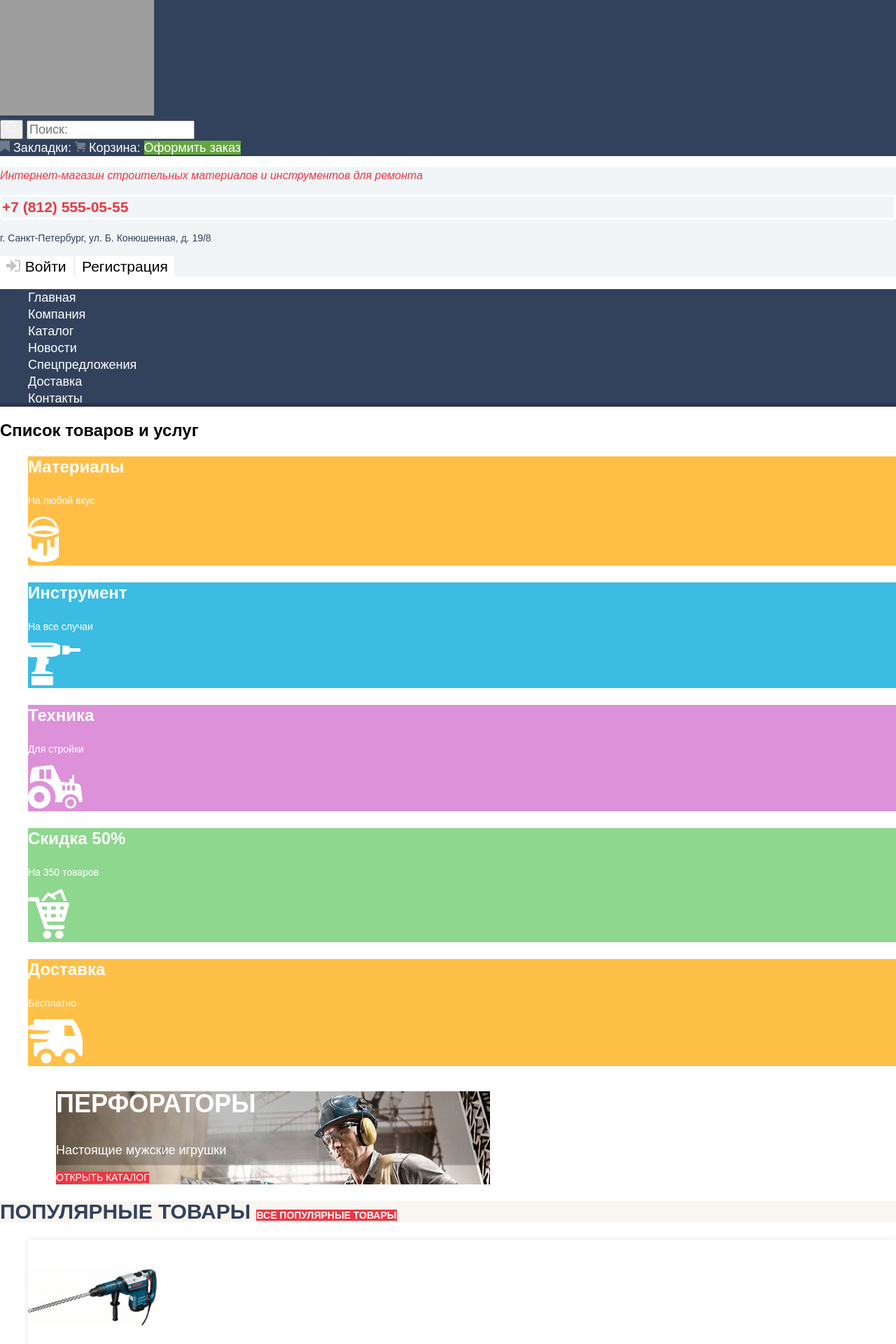
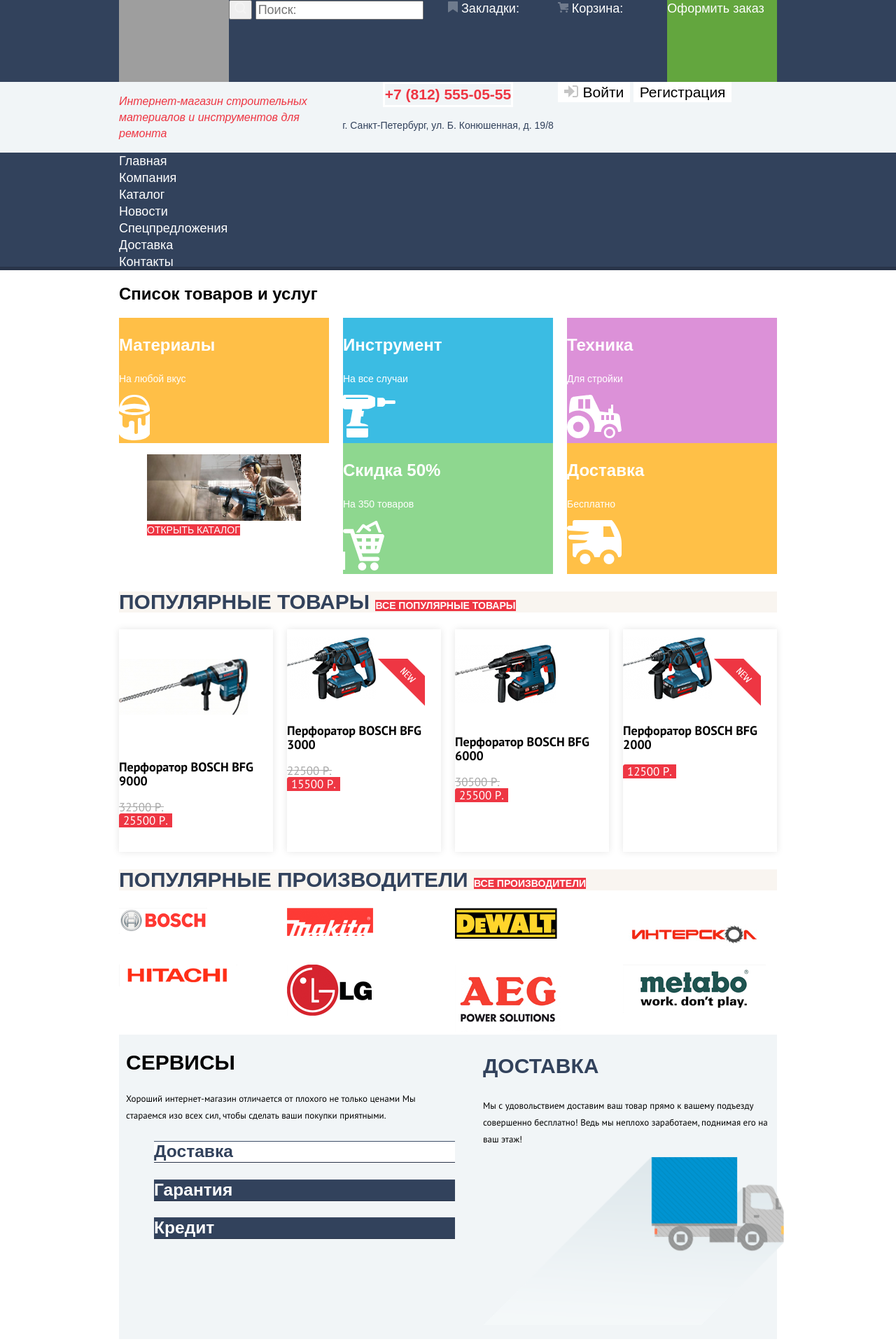
Before and after one commit to Miksyu/Website-Development-for-a-Construction-Equipment-Store, a web app: file index.html in a window 1280 px wide. Shown: the top 1920 px of the page at 70% size. Run offline with its HTML, style and script files only (its server is not run), Linux system fonts and the light colour scheme; some libraries are stand-ins or nearby versions; some web fonts are replaced; grey boxes are pictures that could not be loaded.

Commit message:
Сетка на гридах для главной страницы

```diff
--- a/css/style.css
+++ b/css/style.css
@@ -58,15 +58,35 @@ img{
     max-width: 100%;
     height: auto;
 }
+                            /* GRID */
+.page {
+    height: 100%;
+
+}
+.page-body {
+    min-height: 100%;
+    display: grid;
+    grid-template-rows: min-content 1fr min-content;
+    align-content: start;
+}
+
                             /* HEADER */
 .header{
-    background-color:var(--white);;
+    background-color:var(--white);
 }
 .header-top{
+    background-color: var(--dark-blue);
+}
+.header-top-content{
+    width: 940px;
+    margin: 0 auto;
+    padding: 0 10px;
+    display: grid;
+    grid-template-columns: 1fr 2fr 1fr 1fr 1fr;
     font-size: 18px;
     line-height: 24px;
     color: var(--white);
-    background-color: var(--dark-blue);
+
 }
 .logo{
     background-image: url("img/Object.svg");
@@ -99,15 +119,25 @@ img{
     background-color: var(--green);
 }
 .header-middle{
+
     background-color: var(--light-blue);
 }
+.header-middle-content{
+    display: grid;
+    grid-template-columns: 1fr 1fr 1fr;
+    width: 940px;
+    margin: 0 auto;
+    padding: 0 10px;
+}
 .header-description{
+    justify-self: left;
     font-style: italic;
     font-size: 16px;
     line-height: 23px;
     color: var(--red);
 }
 .header-middle-tel{
+    justify-self: center;
     font-weight: bold;
     font-size: 21px;
     line-height: 30px;
@@ -117,11 +147,13 @@ img{
     box-sizing: border-box;
 }
 .header-middle-adress{
+    justify-self: center;
     font-size: 14px;
     line-height: 24px;
     color: var(--dark-blue);
 }
 .login{
+    justify-self: right;
     font-size: 21px;
     line-height: 21px;
     color: var(--total-black);
@@ -136,14 +168,22 @@ img{
 }
 /* Main navigation*/
 .main-nav{
+    display: grid;
+    grid-template-columns: 1fr;
     font-size: 18px;
     line-height: 24px;
     color: var(--white);
     background-color: var(--dark-blue);
     box-shadow: var(--shadow-nav);
+
 }
 .site-nav{
     list-style: none;
+    margin: 0;
+    padding: 0;
+    width: 940px;
+    margin: 0 auto;
+    padding: 0 10px;
 }
 /* User navigation */
 .site-nav a{
@@ -159,9 +199,18 @@ img{
                             /* MAIN */
 .container{
     background-color: var(--white);
+    width: 940px;
+    margin: 0 auto;
+    padding: 0 10px;
 }
+
 .facilities-list{
     list-style:none;
+    display: grid;
+    grid-template-columns: 1fr 1fr 1fr;
+    column-gap: 20px;
+    margin: 0;
+    padding: 0;
 }
 .facilities-article{
     font-weight: bold;
@@ -189,16 +238,8 @@ img{
 .facilities-item-delivery{
     background-color: var(--yellow-delivery);
 }
-.facilities-perforator-item{
-    background-image: url("../img/man.jpg");
-    background-size: 620px 266px;
-    background-repeat: no-repeat;
-}
 .facilities-item-perforator{
     background-color: var(--white);
-}
-.facilities-perforator-list{
-    list-style:none;
 }
 .facilities-perforator-title{
     font-weight: bold;
@@ -206,11 +247,13 @@ img{
     line-height: 36px;
     text-transform: uppercase;
     color: var(--white);
+    position: absolute;
 }
 .facilities-perforator-subtitle{
     font-size: 18px;
     line-height: 24px;
     color: var(--white);
+    position: absolute;
 }
 .manufactures-pic{
     background-image: url("../img/background.png");
@@ -238,8 +281,15 @@ img{
 }
 .goods-list{
     list-style:none;
+    display: grid;
+    grid-template-columns: 1fr 1fr 1fr 1fr;
+    column-gap: 20px;
+    margin: 0;
+    padding: 0;
 }
 .goods-item{
+    width: 220px;
+    min-height:318px;
     border: 1px solidvar(--light-grey);
     box-sizing: border-box;
     box-shadow: 0 0 10px rgba(0, 0, 0, 0.1);
@@ -275,9 +325,21 @@ img{
 }
 .manufactures-list{
     list-style:none;
+    display: grid;
+    grid-template-columns: 1fr 1fr 1fr 1fr;
+    column-gap: 20px;
+    margin: 0;
+    padding: 0;
 }
 .services{
     background-color: var(--light-blue);
+}
+.services-content{
+    width: 940px;
+    margin: 0 auto;
+    padding: 0 10px;
+    display: grid;
+    grid-template-columns: 1fr 1fr;
 }
 .services-title{
     font-size: 30px;
--- a/index.html
+++ b/index.html
@@ -12,6 +12,7 @@
 
 <header class="header">
   <div class="header-top">
+    <div class="header-top-content">
     <img src="img/логотип.svg" width="220" height="47" alt="Техномарт">
     <form action="https://echo.htmlacademy.ru/courses" method="post">
 
@@ -23,10 +24,12 @@
     <a href="#" class="bookmark-link"><img src="img/icon-bookmark.svg"> Закладки:</a>
     <a href="#" class="cart-link"><img src="img/icon-cart.svg"> Корзина:</a>
     <a href="#" class="order-link">Оформить заказ</a>
+  </div>
 
   </div>
 
   <div class="header-middle">
+    <div class="header-middle-content">
     <p class="header-description">
       Интернет-магазин строительных материалов
       и инструментов для ремонта
@@ -43,6 +46,7 @@
       <button type="submit" class="login"><img src="img/icon-login.svg"> Войти</button>
       <button type="submit" class="login">Регистрация</button>
     </div>
+  </div>
   </div>
 
   <nav class="main-nav">
@@ -77,6 +81,16 @@
     <p class="facilities-subtitle">Для стройки</p>
     <img src="img/icon-3.svg" width="78" height="62" alt="icon-technique">
       </li>
+      <li>
+        <figure class="facilities-item-perforator">
+          <img src="img/man.jpg">
+          <figcaption>
+                <h3 class="facilities-perforator-title">Перфораторы</h3>
+                <p class="facilities-perforator-subtitle">Настоящие мужские игрушки</p>
+                <a href="#" class="red-button">Открыть каталог</a>
+          </figcaption>
+          </figure>
+        </li>
       <li class="facilities-item-sale">
     <h3 class="facilities-article">Скидка 50%</h3>
     <p class="facilities-subtitle">На 350 товаров</p>
@@ -87,17 +101,7 @@
     <p class="facilities-subtitle">Бесплатно</p>
     <img src="img/icon-5.svg" width="78" height="63" alt="icon-materials">
       </li>
-      <li class="facilities-item-perforator">
-        <div class="facilities-perforator">
-          <ul class="facilities-perforator-list">
-            <li class="facilities-perforator-item">
-              <h3 class="facilities-perforator-title">Перфораторы</h3>
-              <p class="facilities-perforator-subtitle">Настоящие мужские игрушки</p>
-              <a href="#" class="red-button">Открыть каталог</a>
-            </li>
-          </ul>
-        </div>
-      </li>
+
     </ul>
   </section>
 
@@ -147,58 +151,55 @@
     <ul class="manufactures-list">
       <li class="manufactures-item">
         <a href="https://www.bosch.ru/" class="manufactures-link">
-          <img src="img/bosch.png" class="manufactures-pic" alt="BOSCH" width="126" height="37">
+          <img src="img/bosch.png" class="manufactures-pic" alt="bosch" width="126" height="37">
         </a>
       </li>
       <li class="manufactures-item">
         <a href="https://www.makita.ru/" class="manufactures-link">
-          <img src="img/Makita.png" class="manufactures-pic" alt="MAKITA" width="123" height="40">
+          <img src="img/Makita.png" class="manufactures-pic" alt="makita" width="123" height="40">
         </a>
       </li>
       <li class="manufactures-item">
         <a href="https://ru.dewalt.global/" class="manufactures-link">
-          <img src="img/DeWALT.png" class="manufactures-pic" alt="DeWALT" width="146" height="44">
+          <img src="img/DeWALT.png" class="manufactures-pic" alt="dewalt" width="146" height="44">
         </a>
       </li>
       <li class="manufactures-item">
         <a href="https://www.interskol.ru/" class="manufactures-link">
-          <img src="img/Интерскол.png" class="manufactures-pic" alt="INTERSKOL" width="200" height="75">
+          <img src="img/Интерскол.png" class="manufactures-pic" alt="interskol" width="200" height="75">
         </a>
       </li>
       <li class="manufactures-item">
         <a href="https://www.hitachi.ru/ru" class="manufactures-link">
-          <img src="img/Hitachi.png" class="manufactures-pic" alt="HITACHI" width="169" height="31">
+          <img src="img/Hitachi.png" class="manufactures-pic" alt="hitachi" width="169" height="31">
         </a>
       </li>
       <li class="manufactures-item">
         <a href="https://www.lg.com/ru" class="manufactures-link">
-          <img src="img/LG.png" class="manufactures-pic" alt="LG" width="121" height="73">
+          <img src="img/LG.png" class="manufactures-pic" alt="lg" width="121" height="73">
         </a>
       </li>
       <li class="manufactures-item">
         <a href="https://www.aeg.ru/" class="manufactures-link">
-          <img src="img/AEG.png" class="manufactures-pic" alt="AEG" width="151" height="96">
+          <img src="img/AEG.png" class="manufactures-pic" alt="aeg" width="151" height="96">
         </a>
       </li>
       <li class="manufactures-item">
         <a href="https://www.metabo.com/ru/ru/" class="manufactures-link">
-          <img src="img/Metabo.png" class="manufactures-pic" alt="METABO" width="204" height="69">
+          <img src="img/Metabo.png" class="manufactures-pic" alt="metabo" width="204" height="69">
         </a>
       </li>
     </ul>
   </section>
 
   <section class="services">
-
+    <div class="services-content">
     <div class="services-top">
       <h2 class="services-title">Сервисы</h2>
       <p class="services-description">
         Хороший интернет-магазин отличается от плохого не только ценами
         Мы стараемся изо всех сил, чтобы сделать ваши покупки приятными.
       </p>
-    </div>
-
-    <div class="services-bottom">
       <ul class="services-bottom-list">
         <li>
           <div class="services-bottom-item-delivery">
@@ -216,8 +217,9 @@
           </div>
         </li>
       </ul>
+    </div>
 
-
+    <div class="services-bottom">
       <div class="services-delivery">
         <ul class="services-delivery-list">
           <li>
@@ -235,6 +237,7 @@
         </ul>
       </div>
     </div>
+  </div>
   </section>
 
   <div class="contacts">
@@ -264,7 +267,7 @@
         Вы можете забрать товар сами, заехав в наш офис:
       </p>
       <a href="https://www.google.ru/maps/place/%D0%91%D0%BE%D0%BB%D1%8C%D1%88%D0%B0%D1%8F+%D0%9A%D0%BE%D0%BD%D1%8E%D1%88%D0%B5%D0%BD%D0%BD%D0%B0%D1%8F+%D1%83%D0%BB.,+19,+%D0%A1%D0%B0%D0%BD%D0%BA%D1%82-%D0%9F%D0%B5%D1%82%D0%B5%D1%80%D0%B1%D1%83%D1%80%D0%B3,+191186/@59.9387942,30.3208946,17z/data=!3m1!4b1!4m5!3m4!1s0x4696310fca5ba729:0xea9c53d4493c879f!8m2!3d59.9387942!4d30.3230833" class="contacts-map-link" target="new">
-        <img src="img/карта.png" class="map-pic" alt="map" width="300" height="158">
+        <img src="img/map.jpg" class="map-pic" alt="map" width="300" height="158">
       </a>
       <a href="#" class="contacts-link red-button">Заблудились? Напишите нам!</a>
     </section>
@@ -274,7 +277,9 @@
 
 
 <footer class="footer main-footer">
+  <div class="footer-top-middle-content">
   <div class="footer-top">
+
     <a href="index.html">
       <img src="img/логотип.svg" alt="Техномарт" width="220" height="68">
     </a>
@@ -301,7 +306,9 @@
       </ul>
     </nav>
   </div>
+  </div>
   <div class="footer-bottom">
+    <div class="footer-bottom-content">
     <div class="footer-bottom-text">
       ©2010-2019 Компания "Техномарт"<br>
       Все права защищены
@@ -325,16 +332,14 @@
         </li>
       </ul>
     </div>
-    <div class="footer-bottom-mail">
+    <div class="footer-bottom-contacts">
       Обратная связь:
-      <a class="footer-bottom-mail-link" href="mailto:mail@htmlacademy.ru">mail@htmlacademy.ru</a>
-    </div>
-    <div class="footer-bottom-site">
+      <a class="footer-bottom-contacts-mail" href="mailto:mail@htmlacademy.ru">mail@htmlacademy.ru</a>
       Разработано -
-      <a class="footer-bottom-site-link" href="https://htmlacademy.ru">HTML Academy</a>
+      <a class="footer-bottom-contacts-site" href="https://htmlacademy.ru">HTML Academy</a>
     </div>
   </div>
-
+  </div>
 </footer>
 
 <section class="modal">
```
Also changed, not shown: other parts of css/style.css (+115 -25 lines), img/icon-login.png (deleted), img/icon-user.svg (added), img/map.jpg (added).
